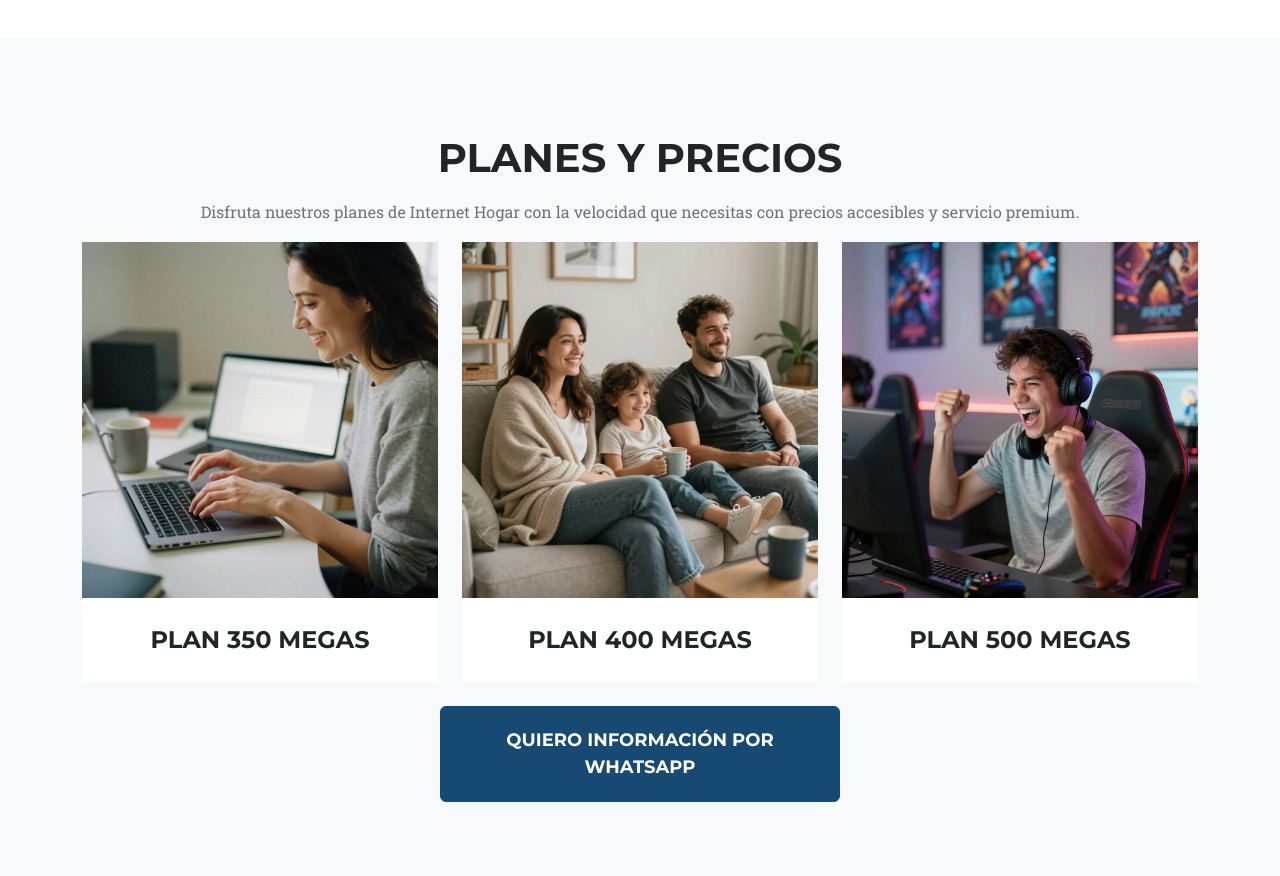
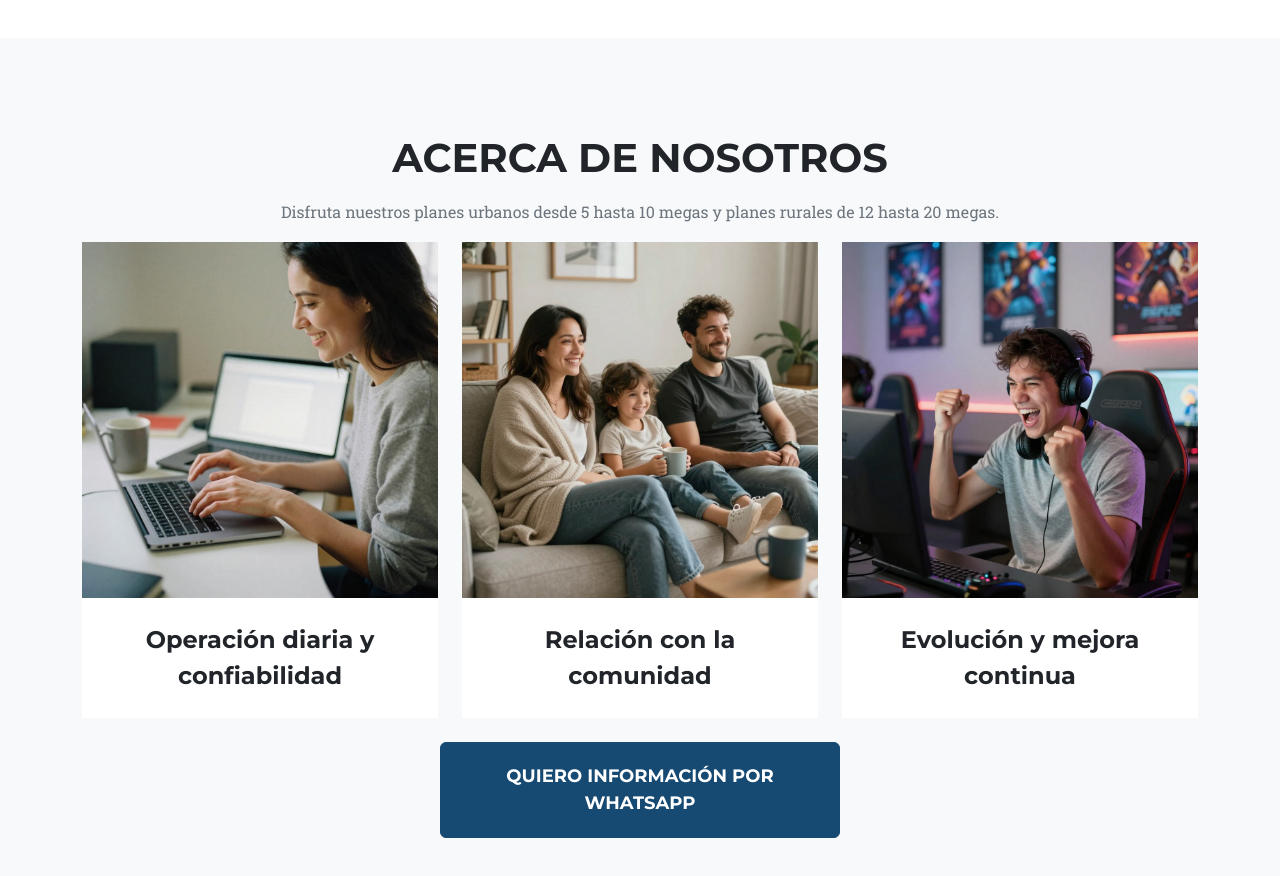
Before and after one commit to granor236/granor, a website: page index.html in a window 1280 px wide. Shown: the part 1280-2156 px from the top of the page. Drawn offline with nearby package versions, Linux system fonts and the light colour scheme.

Commit message:
Update index.html

```diff
--- a/index.html
+++ b/index.html
@@ -90,8 +90,8 @@
         <section class="page-section bg-light" id="portfolio">
             <div class="container">
                 <div class="text-center">
-                    <h2 class="section-heading text-uppercase">Planes y precios</h2>
-                    <p class="text-muted">Disfruta nuestros planes de Internet Hogar con la velocidad que necesitas con precios accesibles y servicio premium.</p>
+                    <h2 class="section-heading text-uppercase">Acerca de nosotros</h2>
+                    <p class="text-muted">Disfruta nuestros planes urbanos desde 5 hasta 10 megas y planes rurales de 12 hasta 20 megas.</p>
                 </div>
                 <div class="row">
                     <div class="col-lg-4 col-sm-6 mb-4">
@@ -104,7 +104,7 @@
                                 <img class="img-fluid" src="dist/assets/img/350-megas-linxnet.webp" alt="..." />
                             </a>
                             <div class="portfolio-caption">
-                                <div class="portfolio-caption-heading">PLAN 350 MEGAS</div>
+                                <div class="portfolio-caption-heading">Operación diaria y confiabilidad</div>
                                 <div class="portfolio-caption-subheading text-muted"></div>
                             </div>
                         </div>
@@ -119,7 +119,7 @@
                                 <img class="img-fluid" src="dist/assets/img/400-megas-linxnet.webp" alt="..." />
                             </a>
                             <div class="portfolio-caption">
-                                <div class="portfolio-caption-heading">PLAN 400 MEGAS</div>
+                                <div class="portfolio-caption-heading">Relación con la comunidad</div>
                                 <div class="portfolio-caption-subheading text-muted"></div>
                             </div>
                         </div>
@@ -134,7 +134,7 @@
                                 <img class="img-fluid" src="dist/assets/img/500-megas-linxnet.webp" alt="..." />
                             </a>
                             <div class="portfolio-caption">
-                                <div class="portfolio-caption-heading">PLAN 500 MEGAS</div>
+                                <div class="portfolio-caption-heading">Evolución y mejora continua</div>
                                 <div class="portfolio-caption-subheading text-muted"></div>
                             </div>
                         </div>
```
